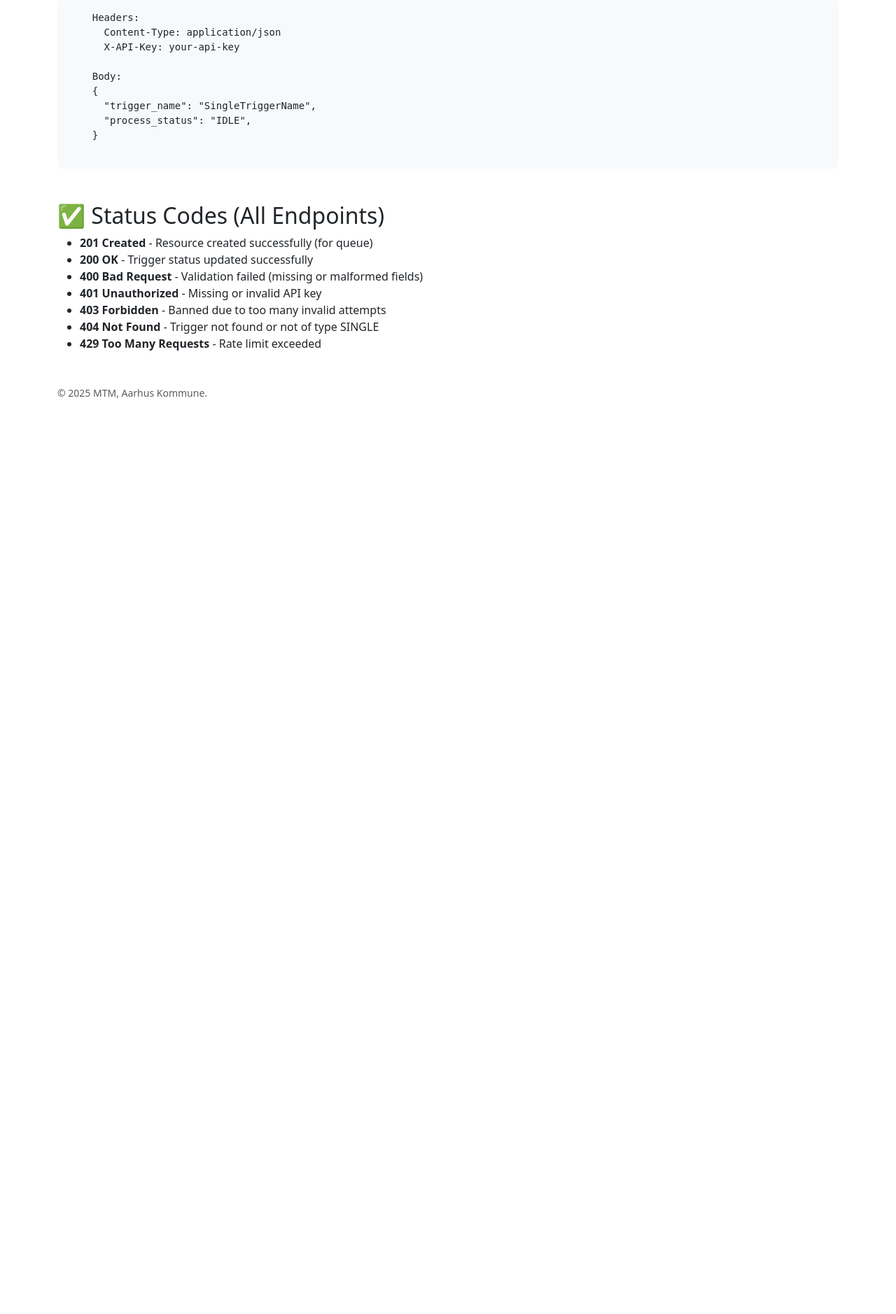
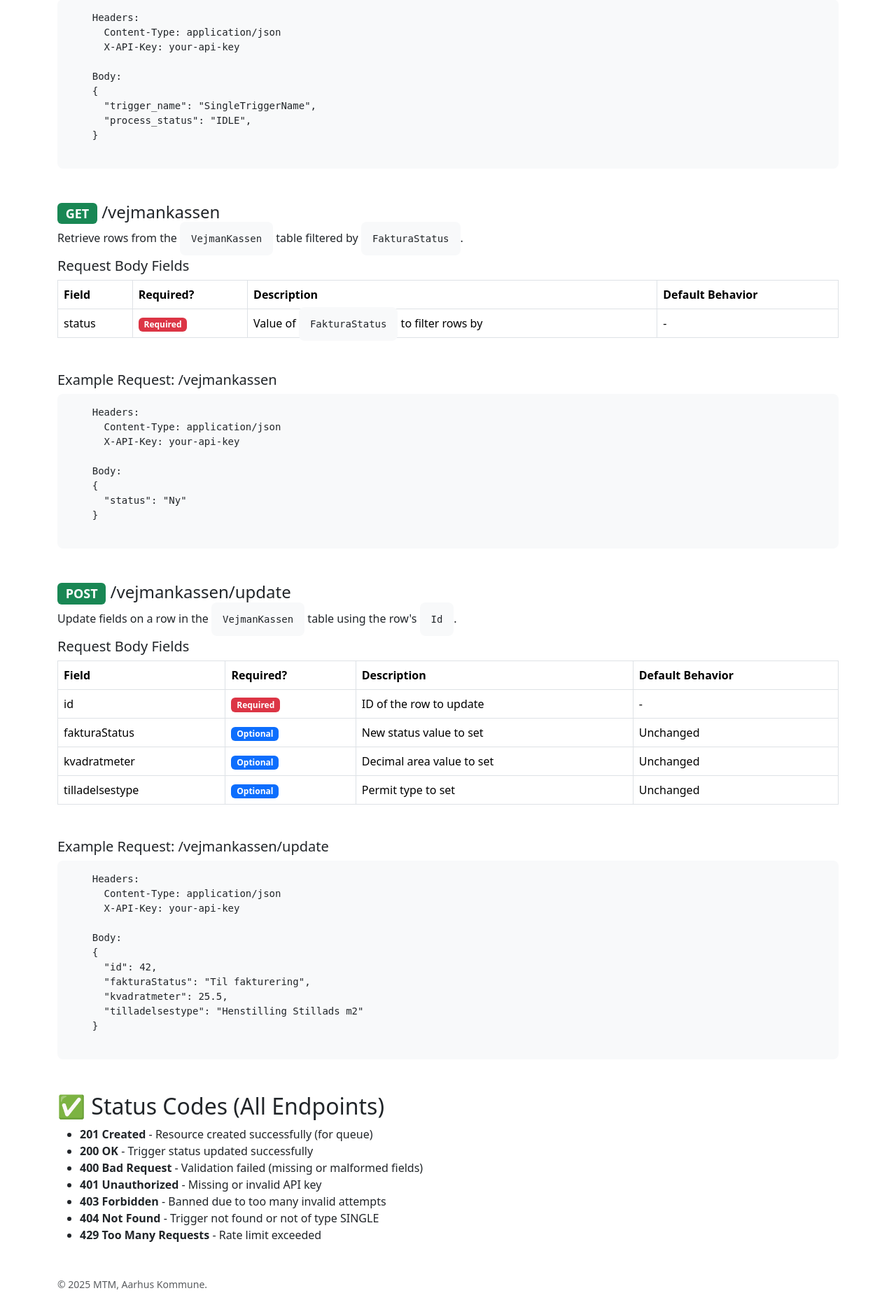
Before and after one commit to mtm-aarhus/FlaskOrchestratorAPI, a Flask app: page /api/ in a window 1280 px wide. Shown: the part 1765-3643 px from the top of the page at 70% size. Before the commit the page ends 2334 px from the top, so only its background shows below. Run offline with Flask 3, Linux system fonts and the light colour scheme.

Commit message:
updated documentation

```diff
--- a/app/templates/api/documentation.html
+++ b/app/templates/api/documentation.html
@@ -194,6 +194,106 @@
         </pre>
     </section>
 
+        <section class="mb-5">
+        <h4><span class="badge bg-success">GET</span> /vejmankassen</h4>
+        <p>Retrieve rows from the <code>VejmanKassen</code> table filtered by <code>FakturaStatus</code>.</p>
+
+        <h5>Request Body Fields</h5>
+        <table class="table table-bordered table-hover">
+            <thead>
+                <tr>
+                    <th>Field</th>
+                    <th>Required?</th>
+                    <th>Description</th>
+                    <th>Default Behavior</th>
+                </tr>
+            </thead>
+            <tbody>
+                <tr>
+                    <td>status</td>
+                    <td><span class="badge badge-required">Required</span></td>
+                    <td>Value of <code>FakturaStatus</code> to filter rows by</td>
+                    <td>-</td>
+                </tr>
+            </tbody>
+        </table>
+    </section>
+
+    <section class="mb-5">
+        <h5>Example Request: /vejmankassen</h5>
+        <pre>
+    Headers:
+      Content-Type: application/json
+      X-API-Key: your-api-key
+
+    Body:
+    {
+      "status": "Ny"
+    }
+        </pre>
+    </section>
+
+    <section class="mb-5">
+        <h4><span class="badge bg-success">POST</span> /vejmankassen/update</h4>
+        <p>Update fields on a row in the <code>VejmanKassen</code> table using the row's <code>Id</code>.</p>
+
+        <h5>Request Body Fields</h5>
+        <table class="table table-bordered table-hover">
+            <thead>
+                <tr>
+                    <th>Field</th>
+                    <th>Required?</th>
+                    <th>Description</th>
+                    <th>Default Behavior</th>
+                </tr>
+            </thead>
+            <tbody>
+                <tr>
+                    <td>id</td>
+                    <td><span class="badge badge-required">Required</span></td>
+                    <td>ID of the row to update</td>
+                    <td>-</td>
+                </tr>
+                <tr>
+                    <td>fakturaStatus</td>
+                    <td><span class="badge badge-optional">Optional</span></td>
+                    <td>New status value to set</td>
+                    <td>Unchanged</td>
+                </tr>
+                <tr>
+                    <td>kvadratmeter</td>
+                    <td><span class="badge badge-optional">Optional</span></td>
+                    <td>Decimal area value to set</td>
+                    <td>Unchanged</td>
+                </tr>
+                <tr>
+                    <td>tilladelsestype</td>
+                    <td><span class="badge badge-optional">Optional</span></td>
+                    <td>Permit type to set</td>
+                    <td>Unchanged</td>
+                </tr>
+            </tbody>
+        </table>
+    </section>
+
+    <section class="mb-5">
+        <h5>Example Request: /vejmankassen/update</h5>
+        <pre>
+    Headers:
+      Content-Type: application/json
+      X-API-Key: your-api-key
+
+    Body:
+    {
+      "id": 42,
+      "fakturaStatus": "Til fakturering",
+      "kvadratmeter": 25.5,
+      "tilladelsestype": "Henstilling Stillads m2"
+    }
+        </pre>
+    </section>
+
+
     <section class="mb-5">
         <h2>✅ Status Codes (All Endpoints)</h2>
         <ul>
```
